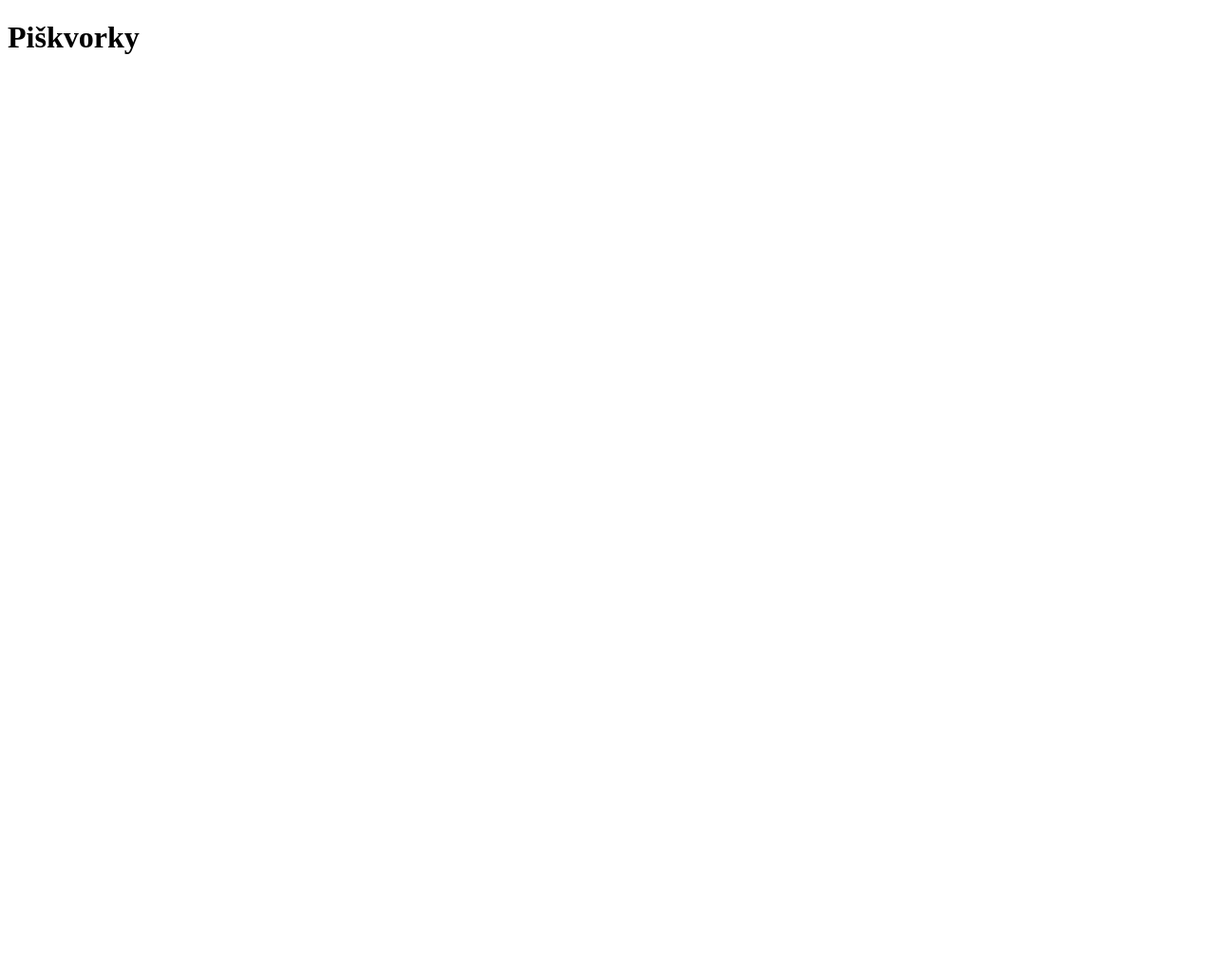
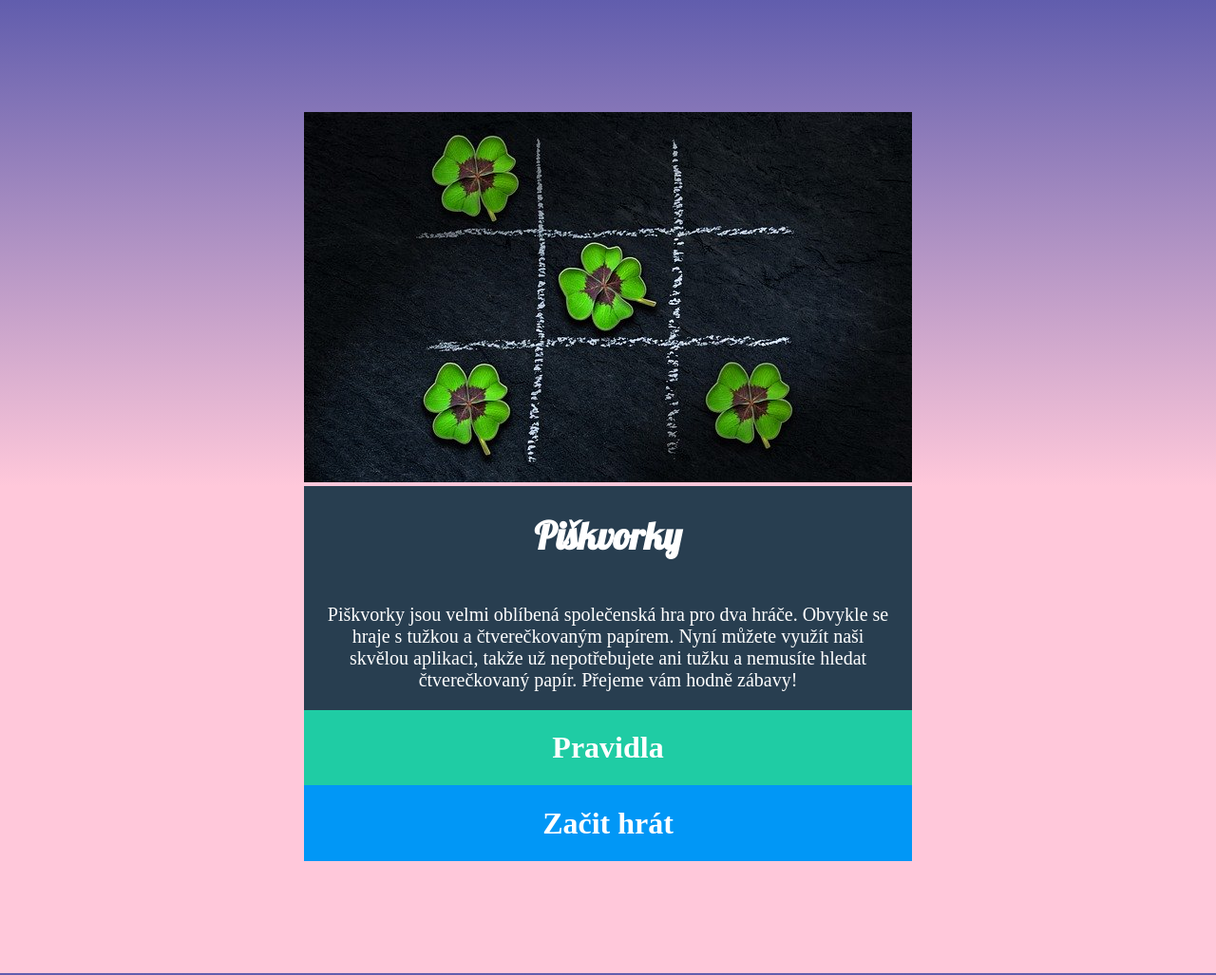
Before and after one commit to KaterynaMedvid/piskvorky, a plain HTML site: page index.html in a window 1280 px wide. Shown: the whole page at 95% size. Before the commit the page ends 800 px from the top, so only its background shows below. Drawn offline with Linux system fonts and the light colour scheme.

Commit message:
Upravena stranka

```diff
--- a/index.html
+++ b/index.html
@@ -4,8 +4,33 @@
     <meta charset="UTF-8" />
     <meta name="viewport" content="width=device-width, initial-scale=1.0" />
     <title>Document</title>
+    <link rel="stylesheet" href="style.css" />
   </head>
   <body>
-    <h1>Piškvorky</h1>
+    <div class="hlavni_blok">
+      <div class="uvodni_obrazek">
+        <img src="uvodni.jpg" alt="uvodni_obrazek" />
+      </div>
+      <div class="blok_textu">
+        <h1 class="nazev">Piškvorky</h1>
+
+        <div class="uvodni_text">
+          Piškvorky jsou velmi oblíbená společenská hra pro dva hráče. Obvykle
+          se hraje s tužkou a čtverečkovaným papírem. Nyní můžete využít naši
+          skvělou aplikaci, takže už nepotřebujete ani tužku a nemusíte hledat
+          čtverečkovaný papír. Přejeme vám hodně zábavy!
+        </div>
+      </div>
+
+      <div class="prvni_tlacitko">
+        <h1 class="tlacitka">Pravidla</h1>
+        <a href="https://czechitas-podklady.cz/Piskvorky-pravidla/"></a>
+      </div>
+
+      <div class="druhe_tlacitko">
+        <h1 class="tlacitka">Začit hrát</h1>
+        <a href="index.html"></a>
+      </div>
+    </div>
   </body>
 </html>
--- a/style.css
+++ b/style.css
@@ -0,0 +1,76 @@
+@import url('https://fonts.googleapis.com/css2?family=Lobster&display=swap');
+
+.nazev {
+  font-family: lobster;
+}
+
+html {
+  box-sizing: border-box;
+}
+
+body {
+  background: linear-gradient(to bottom, #615dad, #ffc8da 50%);
+  overflow: hidden;
+  margin: -2px;
+  padding: 0;
+  display: flex;
+  justify-content: center;
+
+}
+
+.hlavni_blok {
+
+  margin: 120px;
+  color: #ffffff;
+  width: 640px;
+  display: flex;
+  flex-direction: column;
+  justify-content: start;
+  flex-grow: 0;
+  align-items: center;
+}
+
+.uvodni_obrazek {
+  width: 100%;
+  height: 100%;
+  margin: 0;
+  padding: 0;
+}
+
+.uvodni_text {
+  margin: 20px;
+}
+
+.blok_textu {
+  font-size: 20px;
+  background-color: #283e50;
+  width: 640px;
+  display: flex;
+  flex-direction: column;
+  text-align: center;
+
+}
+
+
+
+.prvni_tlacitko {
+  text-align: center;
+  width: 640px;
+  background-color: #1fcca4;
+}
+
+.druhe_tlacitko {
+  text-align: center;
+  width: 640px;
+  background-color: #0197f6;
+}
+
+
+
+.prvni_tlacitko:hover {
+  background: #1cbb96;
+}
+
+.druhe_tlacitko:hover {
+  background: #0090e9;
+}
```
